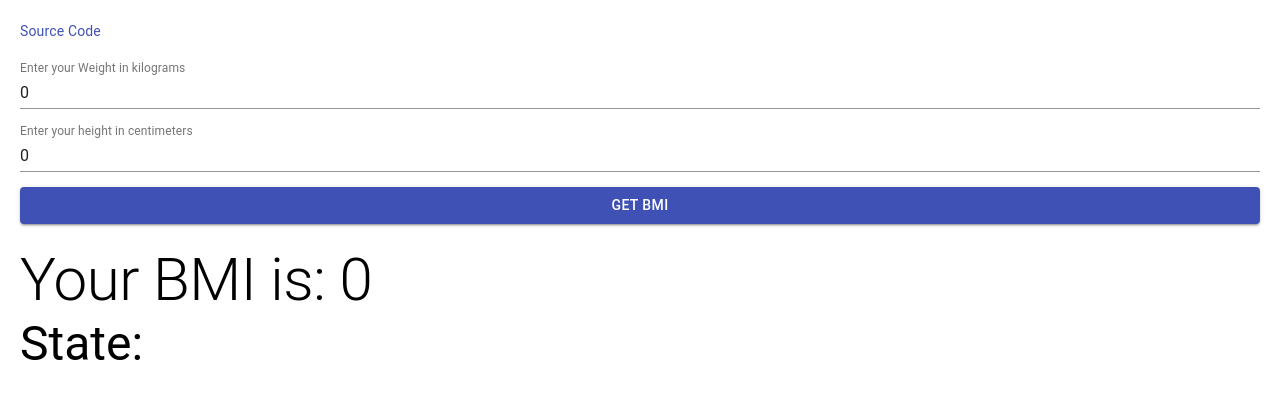
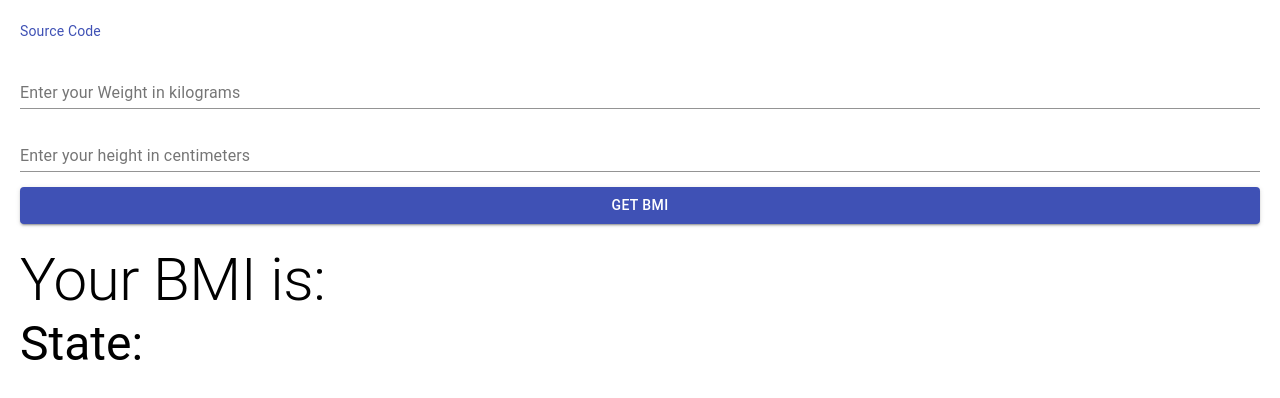
Before and after one commit to casperiv0/bmi-converter, a React (Create React App) app: page / in a window 1280 px wide. Shown: the top 398 px of the page. Built offline with nearby package versions, Linux system fonts and the light colour scheme.

Commit message:
:tada: chore: update to React 17

```diff
--- a/src/App.js
+++ b/src/App.js
@@ -1,95 +1,78 @@
-import React, { Component } from 'react';
-import { InputLabel, FormControl, Input, Button, Typography, Link } from "@material-ui/core"
+import React, { useState } from "react";
+import { InputLabel, FormControl, Input, Button, Typography, Link } from "@material-ui/core";
 
+const BMICalculator = () => {
+  const [height, setHeight] = useState("");
+  const [weight, setWeight] = useState("");
+  const [bmi, setBmi] = useState(null);
+  const [color, setColor] = useState("");
+  const [state, setState] = useState("");
 
-class App extends Component {
+  function getBmi(e) {
+    e.preventDefault();
+    const bmi = (weight / ((height * height) / 10000)).toFixed(2);
 
-  constructor() {
-    super()
+    if (height === "0" || weight === "0") {
+      setState("");
+      setBmi("Wow! I can't do that!");
+      return;
+    }
 
-    this.state = {
-      weight: 0,
-      height: 0,
-      bmi: 0,
-      state: "",
-      color: ""
+    setBmi(bmi);
+
+    if (bmi <= 18.5) {
+      setState("Underweight");
+      setColor("orange");
+      return;
+    }
+
+    if (bmi >= 18.5 && bmi <= 25) {
+      setState("Normal");
+      setColor("green");
+      return;
+    }
+
+    if (bmi >= 25 && bmi <= 30) {
+      setState("Overweight");
+      setColor("orange");
+      return;
+    }
+
+    if (bmi > 31) {
+      setState("Obesity");
+      setColor("red");
+      return;
     }
   }
 
-  handleHeight = (e) => {
-    this.setState({
-      height: e.target.value
-    });
-  };
-
-  handleWeight = (e) => {
-    this.setState({
-      weight: e.target.value
-    });
-  };
-
-  getBmi = (e) => {
-    e.preventDefault();
-    const { weight, height } = this.state;
-    const bmi = (weight / ((height * height) / 10000)).toFixed(2)
-
-
-
-    if (height === 0) {
-      return this.setState({
-        bmi: "Wow! I can't do that!"
-      });
-    };
-
-    this.setState({
-      bmi: bmi
-    })
-
-    if (bmi <= 18.5) {
-      return this.setState({
-        state: "Underweight",
-        color: "orange"
-      });
-    };
-
-    if (bmi >= 18.5 && bmi <= 25) {
-      return this.setState({
-        state: "Normal",
-        color: "green"
-      });
-    }
-
-
-    if (bmi >= 25 && bmi <= 30) {
-      return this.setState({
-        state: "Overweight",
-        color: "orange"
-      });
-    }
-
-    if (bmi > 31) {
-      return this.setState({
-        state: "Obesity",
-        color: "red"
-      });
-    };
-
-  }
-
-  render() {
-    const { weight, height, bmi, state, color } = this.state
   return (
-      <div className="App" >
-        <Link target="_blank" variant="body2" href="https://github.com/Dev-CasperTheGhost/bmi-converter" >Source Code</Link>
-        <form  style={{marginTop: "20px"}} onSubmit={this.getBmi}>
+    <div className="App">
+      <Link
+        target="_blank"
+        variant="body2"
+        href="https://github.com/Dev-CasperTheGhost/bmi-converter"
+      >
+        Source Code
+      </Link>
+      <form style={{ marginTop: "20px" }} onSubmit={getBmi}>
         <FormControl fullWidth>
           <InputLabel>Enter your Weight in kilograms</InputLabel>
-            <Input type="number" value={weight} onChange={this.handleWeight} />
+          <Input
+            required
+            type="number"
+            value={weight}
+            onChange={(e) => setWeight(e.currentTarget.value)}
+          />
         </FormControl>
         <div className="margin-top">
           <FormControl fullWidth>
             <InputLabel>Enter your height in centimeters</InputLabel>
-              <Input type="number" value={height} onChange={this.handleHeight} />
+            <Input
+              required
+              type="number"
+              value={height}
+              onChange={(e) => setHeight(e.currentTarget.value)}
+            />
           </FormControl>
         </div>
 
@@ -102,12 +85,15 @@ class App extends Component {
 
       {/* Result */}
       <div style={{ marginTop: "20px" }}>
-          <Typography color="inherit" variant="h2">Your BMI is: {bmi} </Typography>
-          <Typography color="inherit" variant="h3">State: <span style={{ color: color }} > {state} </span> </Typography>
+        <Typography color="inherit" variant="h2">
+          Your BMI is: {bmi}
+        </Typography>
+        <Typography color="inherit" variant="h3">
+          State: <span style={{ color }}> {state} </span>
+        </Typography>
       </div>
     </div>
   );
 };
-};
 
-export default App;
+export default BMICalculator;
```
Also changed, not shown: 2 other files (tests, documents, lock files or other folders). Lines whose indentation alone changed are shown as unchanged.
